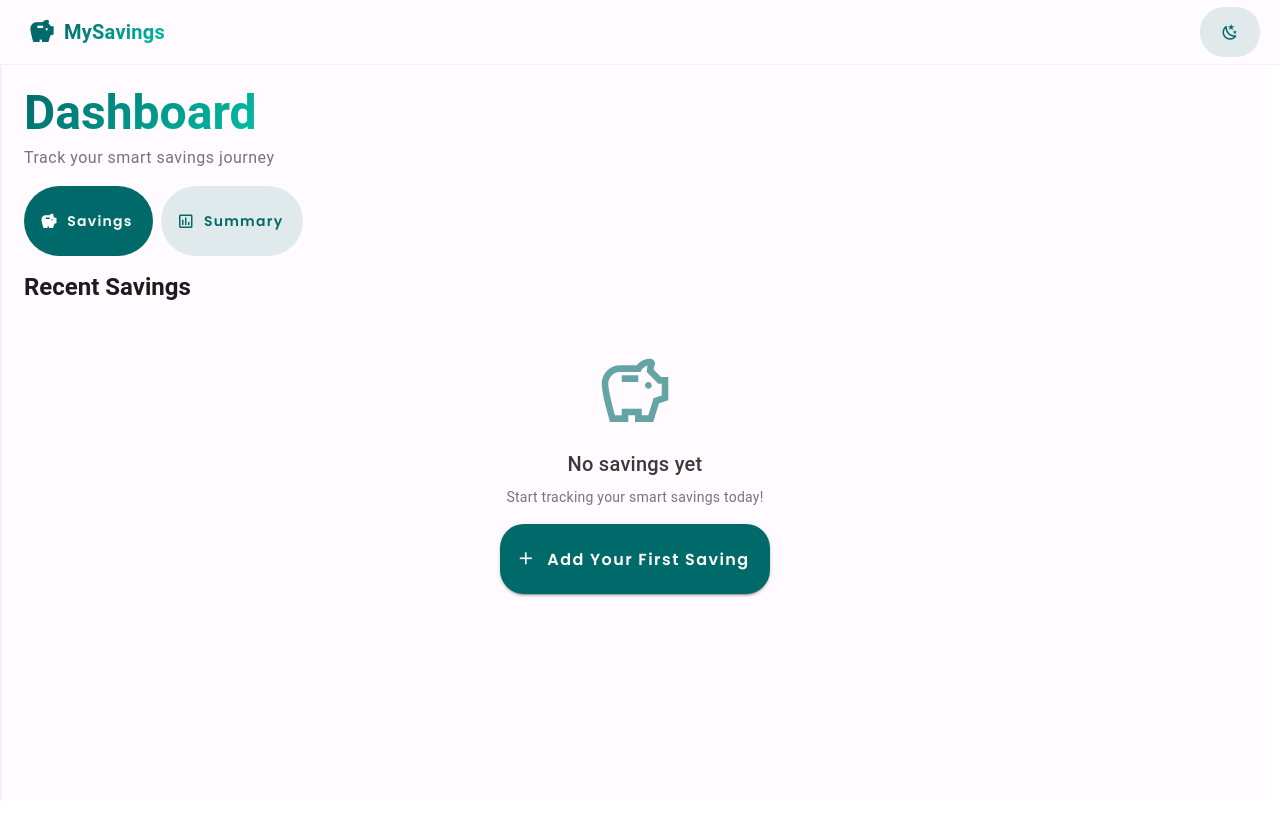
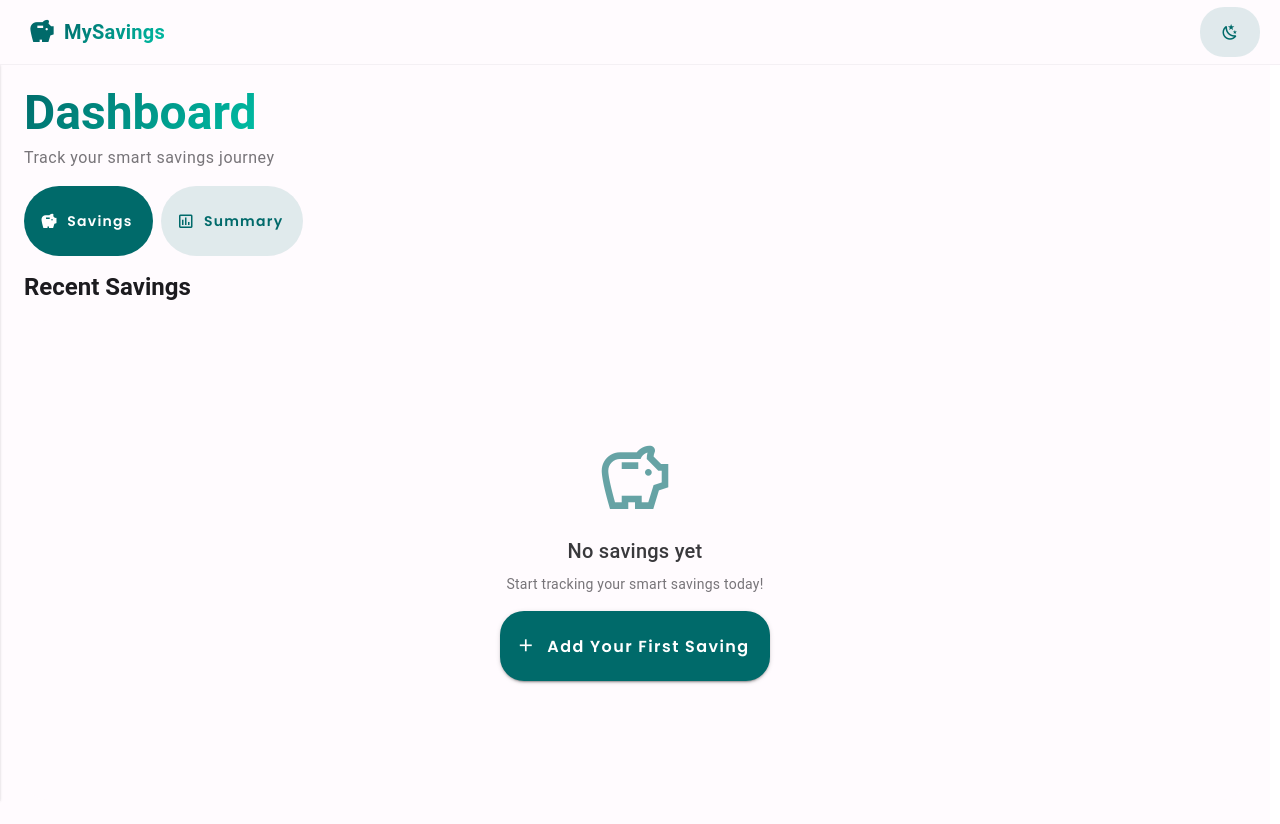
Before and after one commit to RohanNikumbh27/mysavingsmonitor, a Nuxt app: page / in a window 1280 px wide. Before the commit the page ends 800 px from the top, so only its background shows below. Built offline with nearby package versions, Linux system fonts and the light colour scheme.

Commit message:
style: center and set minimum height for the empty state savings card.

```diff
--- a/app/pages/index.vue
+++ b/app/pages/index.vue
@@ -54,8 +54,9 @@
         <!-- Empty State -->
         <v-card
           v-if="savingsStore.totalEntries === 0"
-          class="pa-8 text-center savings-card"
+          class="pa-8 text-center savings-card d-flex flex-column justify-center align-center"
           variant="flat"
+          style="min-height: 60vh;"
         >
           <v-icon size="80" color="primary" class="mb-4 opacity-60">mdi-piggy-bank-outline</v-icon>
           <h3 class="text-h6 font-weight-medium mb-2">No savings yet</h3>
```
